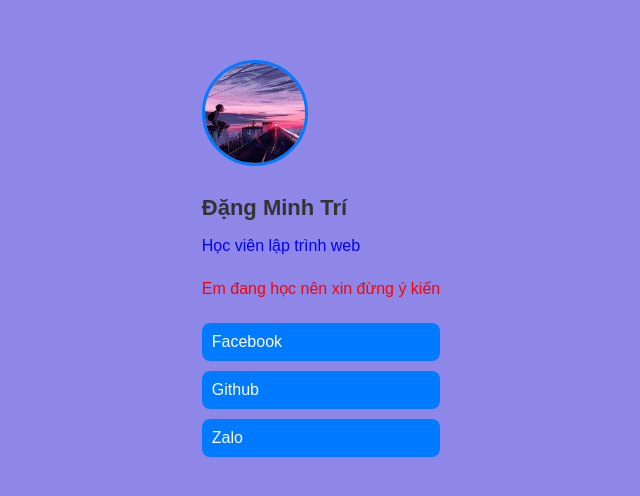
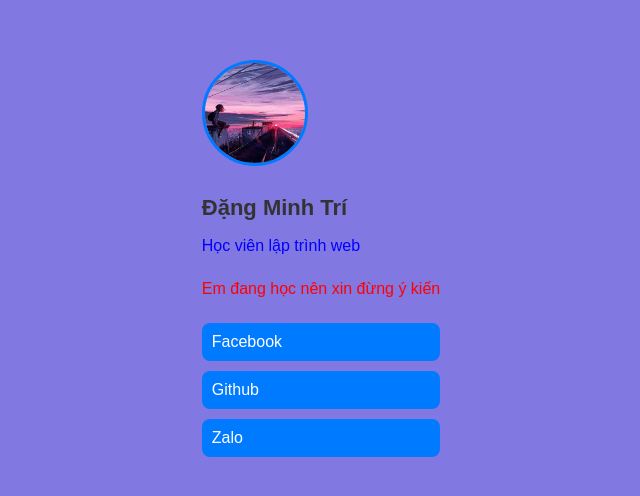
Before and after one commit to minhtricho3/eto.github.io, a plain HTML site: page index.html in a window 1280 px wide. Shown: the part 142-638 px from the top of the page, without its empty margins (319-959 px from the left). Drawn offline with Linux system fonts and the light colour scheme.

Commit message:
Update style.css

```diff
--- a/style.css
+++ b/style.css
@@ -1,6 +1,6 @@
 /* 1. Thiết lập chung */
 body {
-    background-color: #8f87e8;
+    background-color: rgb(129, 120, 225);
     font-family: Arial, sans-serif;
     display: flex;
     justify-content: center;
```
